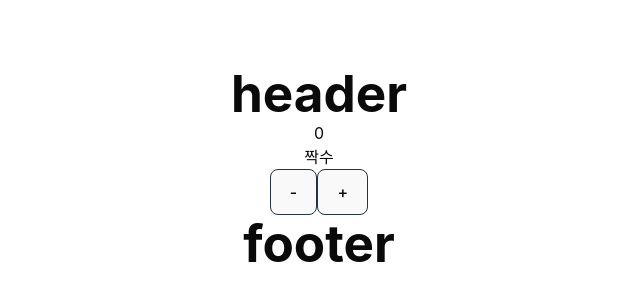
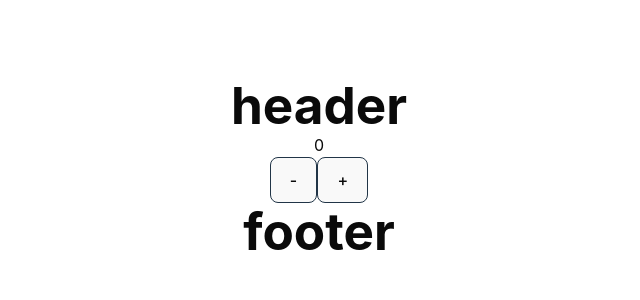
Before and after one commit to ASAC-06-A/FE_TEST, a React (Vite) app: page / in a window 1280 px wide. Shown: the part 232-532 px from the top of the page, without its empty margins (321-961 px from the left). Built offline with nearby package versions, Linux system fonts and the light colour scheme.

Commit message:
feat: State 기능 수정

```diff
--- a/src/components/Body.jsx
+++ b/src/components/Body.jsx
@@ -1,8 +1,8 @@
 import '@/components/Body.css'
 import { useState } from 'react'
 
-function Viewer({ number }) {
-  return <div>{number % 2 === 0 ? <h2>짝수</h2> : <h2>홀수</h2>}</div>
+function Viewer() {
+  console.log('viewer component update!')
 }
 
 function Body() {
@@ -16,7 +16,7 @@ function Body() {
   return (
     <div>
       <h2>{number}</h2>
-      <Viewer number={number} />
+      <Viewer />
 
       <div>
         <button onClick={onDecrease}>-</button>
```
